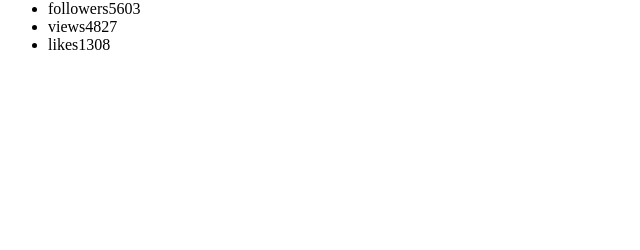
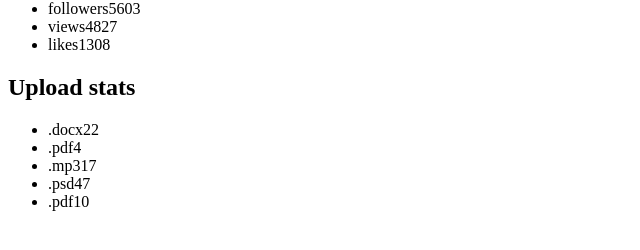
Before and after one commit to Balor1989/goit-react-hw-01-components, a React (Create React App) app: page / in a window 1280 px wide. Shown: the part 430-680 px from the top of the page, without its empty margins (0-640 px from the left). Built offline with nearby package versions, Linux system fonts and the light colour scheme.

Commit message:
adds second task

```diff
--- a/src/App.jsx
+++ b/src/App.jsx
@@ -1,9 +1,10 @@
 import Profile from "./components/profile/Profile";
-import user from './components/profile/user.json'
+import user from './components/JSON/user.json'
+import Statistics from "./components/statistics/Statistics";
 
 
 function App() {
-  return (
+  return (<div>
       <Profile
         username={user.username}
         tag={user.tag}
@@ -11,6 +12,8 @@ function App() {
         avatar={user.avatar}
         stats={user.stats}
       />
+    <Statistics />
+    </div>
   );
 }
 
--- /dev/null
+++ b/src/components/JSON/statistics-data.json
@@ -0,0 +1,7 @@
+[
+  { "id": "id-1", "label": ".docx", "percentage": 22 },
+  { "id": "id-2", "label": ".pdf", "percentage": 4 },
+  { "id": "id-3", "label": ".mp3", "percentage": 17 },
+  { "id": "id-4", "label": ".psd", "percentage": 47 },
+  { "id": "id-5", "label": ".pdf", "percentage": 10 }
+]
--- /dev/null
+++ b/src/components/statistics/Statistics.jsx
@@ -0,0 +1,19 @@
+import statistics from '../JSON/statistics-data.json'
+
+
+function Statistics() {
+    return (
+        <section className="statistics">
+            <h2 className="title">Upload stats</h2>
+            <ul className="stat-list">
+                {statistics.map(item => (
+                    <li className="item" key={item.id}>
+                        <span className="label">{item.label}</span>
+                        <span className="percentage">{item.percentage}</span>
+                    </li>
+            ))}
+            </ul>
+        </section>
+    )
+}
+export default Statistics
```
Also changed, not shown: src/components/JSON/user.json (renamed from src/components/profile/user.json).
